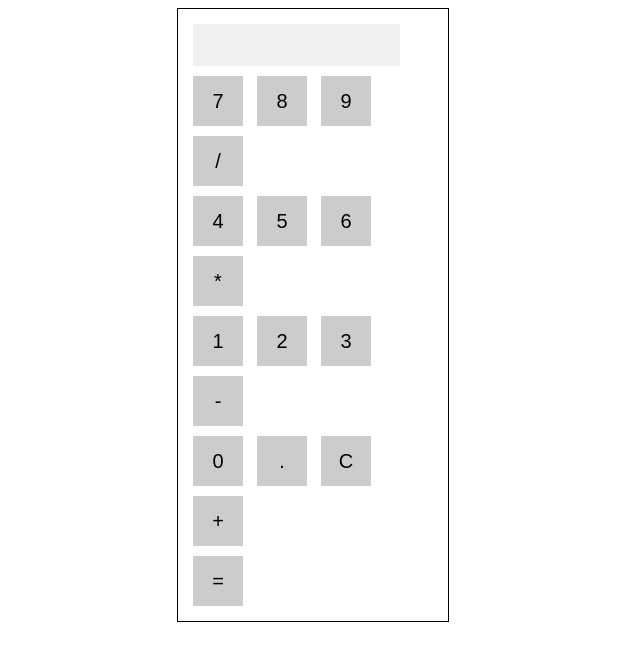
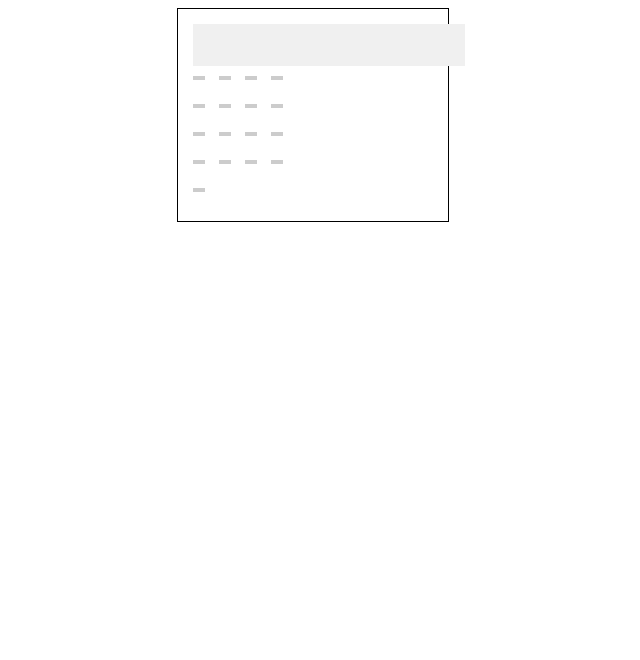
Before and after one commit to mikaelbhai/calculator, a plain HTML site: page index.html in a window 1280 px wide. Shown: the whole page, without its empty margins (327-967 px from the left). Drawn offline with Linux system fonts and the light colour scheme.

Commit message:
Update index.html

```diff
--- a/index.html
+++ b/index.html
@@ -11,8 +11,8 @@
 			padding: 10px;
 		}
 		input[type="button"] {
-			width: 50px;
-			height: 50px;
+			width: 4px;
+			height: 4px;
 			font-size: 20px;
 			margin: 5px;
 			background-color: #ccc;
@@ -20,7 +20,7 @@
 			cursor: pointer;
 		}
 		input[type="text"] {
-			width: 200px;
+			width: 230;
 			height: 40px;
 			font-size: 20px;
 			margin: 5px;
```
